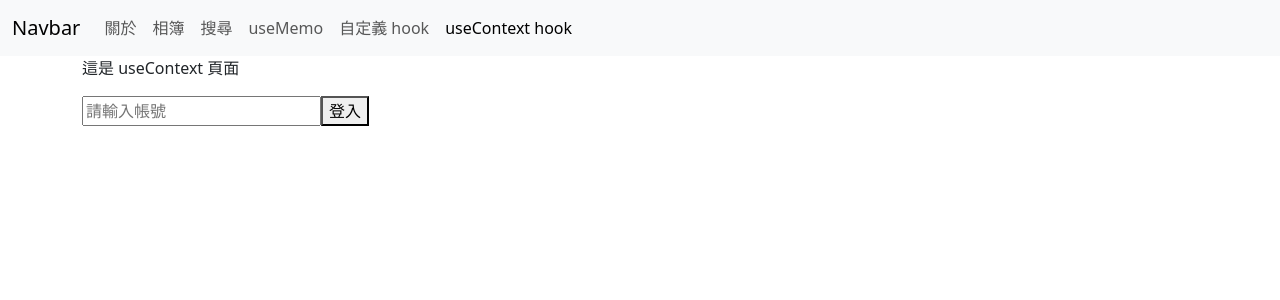
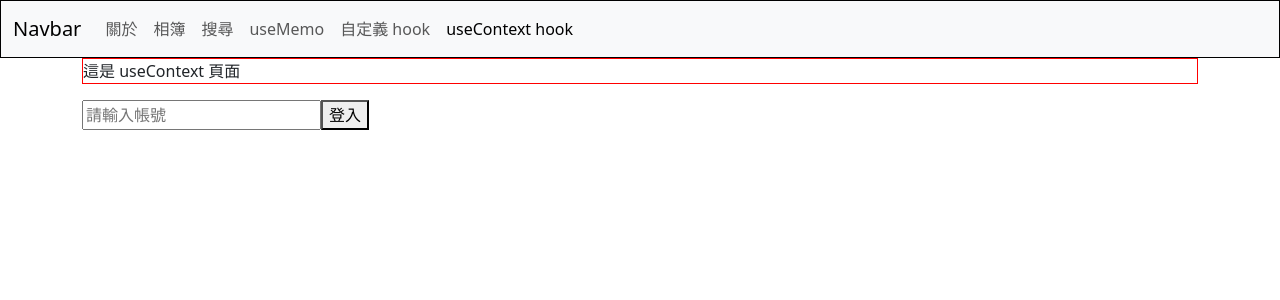
Before and after one commit to jerry83314/restaurant, a React (Vite) app: page /usecontext in a window 1280 px wide. Shown: the top 300 px of the page. Built offline with nearby package versions, Linux system fonts and the light colour scheme.

Commit message:
增加撰寫 scss 功能

```diff
--- a/package.json
+++ b/package.json
@@ -15,7 +15,8 @@
     "bootstrap": "^5.3.3",
     "react": "^18.2.0",
     "react-dom": "^18.2.0",
-    "react-router-dom": "^6.23.0"
+    "react-router-dom": "^6.23.0",
+    "sass": "^1.77.0"
   },
   "devDependencies": {
     "@types/react": "^18.2.66",
--- a/src/App.jsx
+++ b/src/App.jsx
@@ -1,7 +1,7 @@
 import { useState } from 'react'
 import reactLogo from './assets/react.svg'
 import viteLogo from '/vite.svg'
-// import './App.css'
+import './assets/scss/all.scss'
 import Navbar from './assets/components/Navbar'
 import { Route, Routes, Outlet } from 'react-router-dom'
 import { Home, About, AlbumLayout, AlbumIndex, AlbumPhoto, AlbumSearch, NotFound, UseMemo, CustomHook, UseContext } from './pages'
--- a/src/assets/components/Navbar.jsx
+++ b/src/assets/components/Navbar.jsx
@@ -3,7 +3,7 @@ import { Link, NavLink } from "react-router-dom"
 export default function Navbar() {
     return (
         <>
-          <nav className="navbar navbar-expand-lg bg-body-tertiary">
+          <nav className="navbar navbar-expand-lg bg-body-tertiary app">
             <div className="container-fluid">
               <div className="navbar-brand">Navbar</div>
               <button className="navbar-toggler" type="button" data-bs-toggle="collapse" data-bs-target="#navbarSupportedContent" aria-controls="navbarSupportedContent" aria-expanded="false" aria-label="Toggle navigation">
--- /dev/null
+++ b/src/assets/scss/all.scss
@@ -0,0 +1,3 @@
+.app {
+  border: .5px solid black;
+}
--- /dev/null
+++ b/src/assets/scss/banner.module.scss
@@ -0,0 +1,3 @@
+.hello_test {
+    border: .5px solid red;
+}
--- a/src/pages/reactClass/UseContext.jsx
+++ b/src/pages/reactClass/UseContext.jsx
@@ -2,6 +2,7 @@ import { useState, useEffect, createContext } from "react";
 import LoginForm from "./components/LoginForm";
 import Greeting from "./components/Greeting";
 import UserContext from "../../context/userContext";
+import bannerStyle from "../../assets/scss/banner.module.scss"
 
 export default function UseContext() {
   const [username, Setusername] = useState('');
@@ -10,7 +11,7 @@ export default function UseContext() {
   return(
     <>
       <UserContext.Provider value={{username, Setusername, setIsLogin}}>
-      <p>這是 useContext 頁面</p>
+      <p className={bannerStyle.hello_test}>這是 useContext 頁面</p>
       { isLogin ? <Greeting/> : <LoginForm/> }
       </UserContext.Provider>
     </>
```
Also changed, not shown: 1 other file (tests, documents, lock files or other folders).
